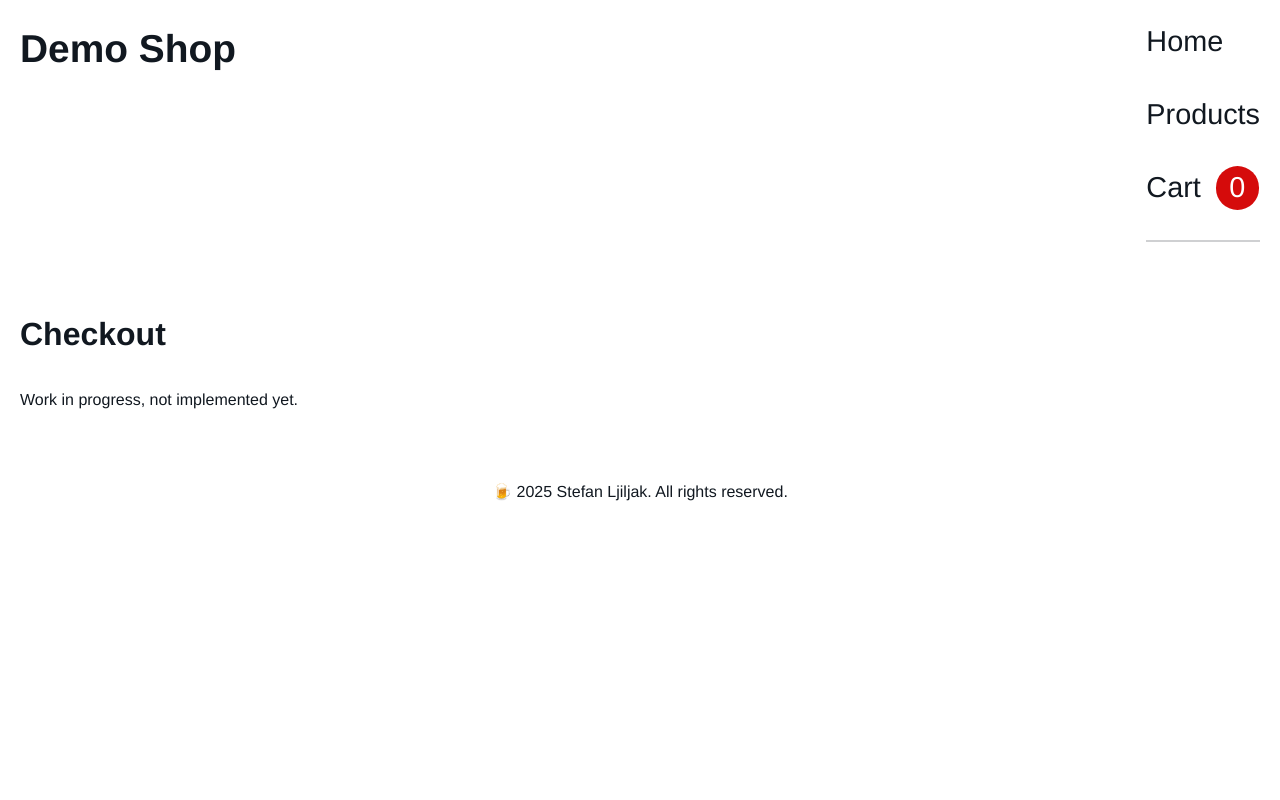
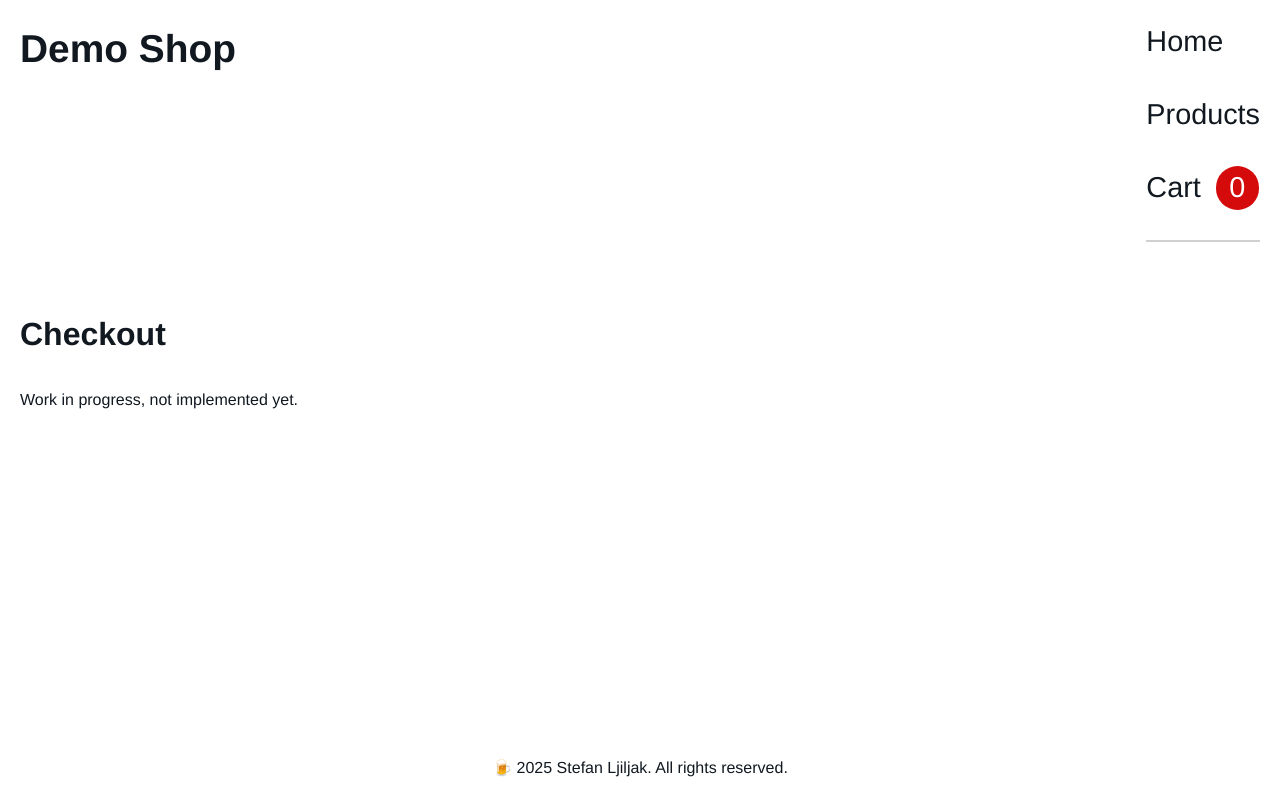
Before and after one commit to baplaninarenje/shopping-cart, a React (Vite) app: page /checkout in a window 1280 px wide. Built offline with nearby package versions, Linux system fonts and the light colour scheme.

Commit message:
Ensure your footer stays at the bottom of the page

```diff
--- a/src/components/Layout/Layout.module.css
+++ b/src/components/Layout/Layout.module.css
@@ -1,7 +1,9 @@
-html {
+html,
+body {
   color: #111820;
   font-family: 'Market Sans', 'Helvetica Neue', Helvetica, Arial, Roboto,
     sans-serif;
+  height: 100%;
 }
 
 footer {
@@ -45,4 +47,9 @@ img {
   flex-direction: column;
   padding: 20px;
   gap: 3vw;
+  min-height: 100vh;
 }
+
+main {
+  flex: 1;
+}
```
